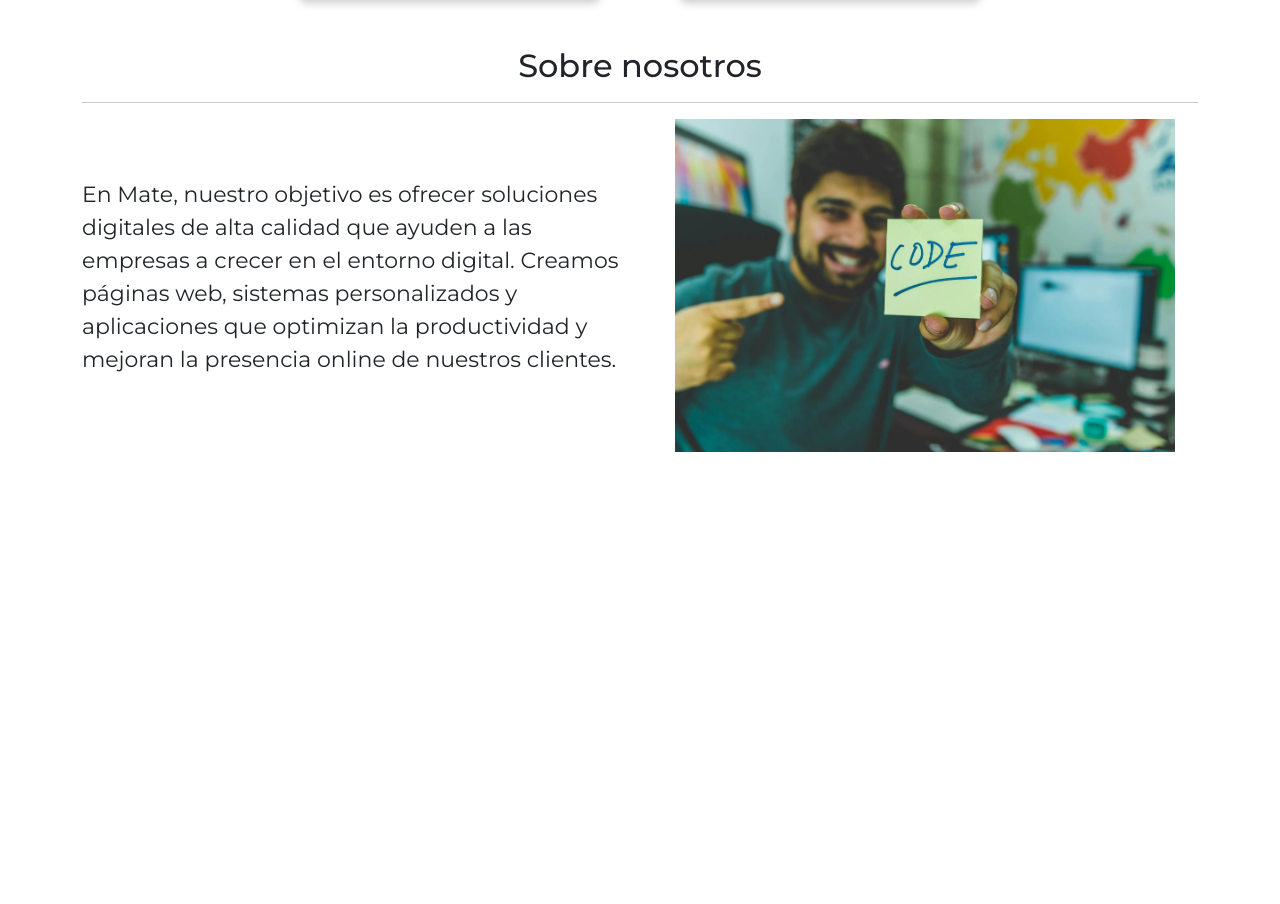
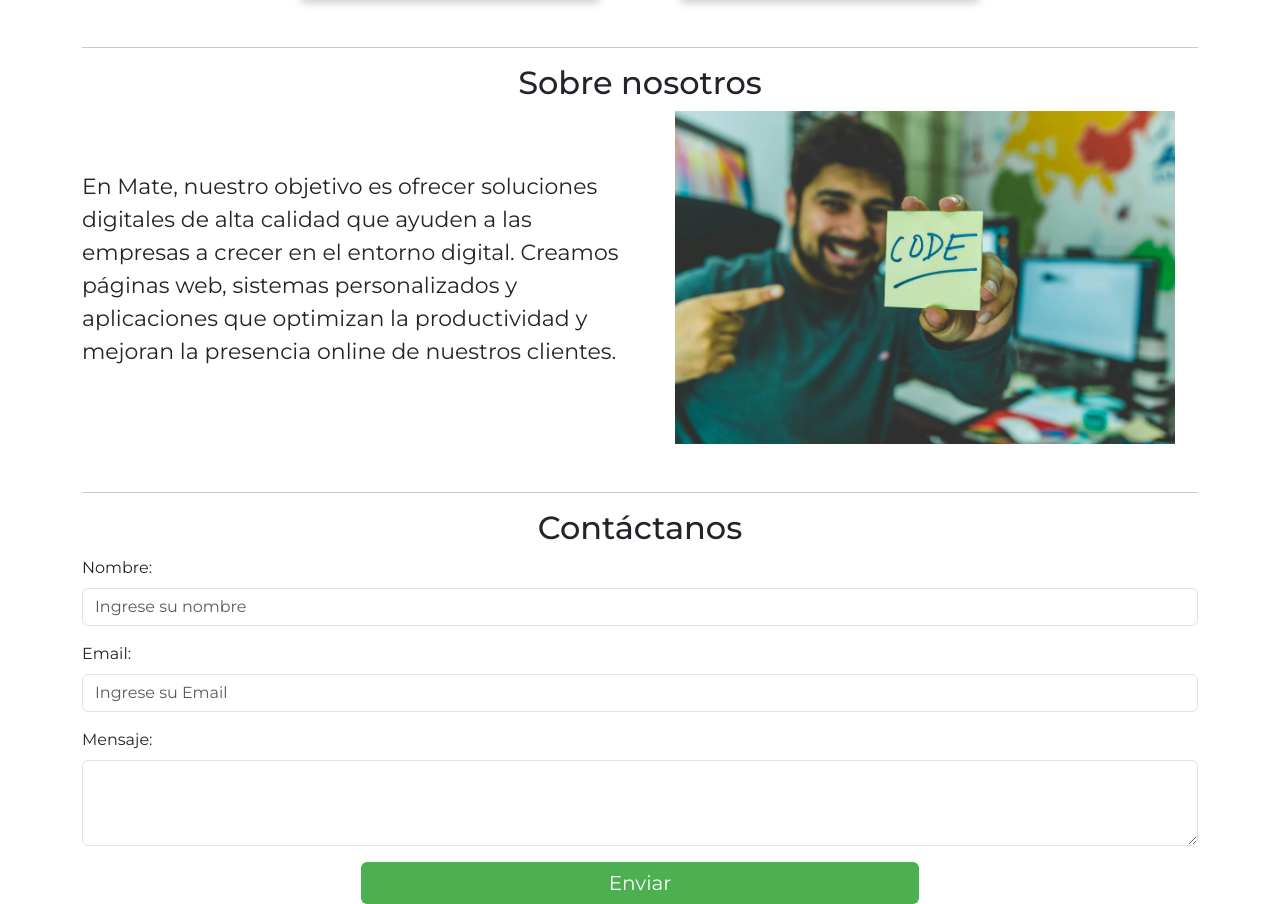
Before and after one commit to ivan-silva22/mate, a React (Vite) app: page / in a window 1280 px wide. Shown: the part 1624-2528 px from the top of the page. Before the commit the page ends 2076 px from the top, so only its background shows below. Built offline with nearby package versions, Linux system fonts and the light colour scheme.

Commit message:
agregue el maquetado de contacto

```diff
--- a/src/App.css
+++ b/src/App.css
@@ -57,7 +57,6 @@ body{
   margin-bottom: 20px;
 }
 
-/* Botón */
 .btn-contacto {
   background-color: #28a745;
   color: white;
@@ -68,6 +67,7 @@ body{
   cursor: pointer;
   transition: background-color 0.3s ease;
   z-index: 3;
+  text-decoration: none;
 }
 
 .btn-contacto:hover {
--- a/src/components/common/Menu.jsx
+++ b/src/components/common/Menu.jsx
@@ -13,7 +13,6 @@ const Menu = () => {
             <Nav className="ms-auto">
               <Nav.Link href="#home" className="item-menu">Sobre nosotros</Nav.Link>
               <Nav.Link href="#link" className="item-menu">Servicios</Nav.Link>
-              <Nav.Link href="#link" className="item-menu">Logros</Nav.Link>
               <Nav.Link href="#link" className="item-menu">Contáctanos</Nav.Link>
             </Nav>
           </Navbar.Collapse>
--- a/src/components/views/Inicio.jsx
+++ b/src/components/views/Inicio.jsx
@@ -1,4 +1,4 @@
-import { Col, Container, Row, Button, Card } from "react-bootstrap";
+import { Col, Container, Row, Button, Card, Form } from "react-bootstrap";
 import iconoWeb from "../../../public/desarrollo-web.png";
 import iconoSistema from "../../../public/desarrollo-sistemas.png";
 import iconoMantenimiento from "../../../public/mantenimiento-web.png";
@@ -15,15 +15,15 @@ const Inicio = () => {
             Conectamos tu negocio con la tecnología, como un mate conecta
             amigos.
           </h1>
-          <button type="button" className="btn-contacto mt-5">
+          <a href="#contacto" className="btn-contacto mt-5">
             Contáctanos
-          </button>
+          </a>
         </article>
       </section>
       <Container className="mt-5">
         <article className="text-center">
+        <hr />
           <h2>Nuestros servicios</h2>
-          <hr />
         </article>
         <Row className="mt-5 justify-content-center">
           <Col md={4} className="d-flex justify-content-center">
@@ -121,8 +121,8 @@ const Inicio = () => {
         </Row>
         <section className="mt-5">
           <article className="text-center">
+          <hr />
             <h2>Sobre nosotros</h2>
-            <hr />
           </article>
           <Row className="align-items-center justify-content-center">
             <Col md={6} className="d-flex justify-content-center">
@@ -143,6 +143,40 @@ const Inicio = () => {
             </Col>
           </Row>
         </section>
+        <section className="mt-5" id="contacto">
+          <article className="text-center">
+            <hr />
+            <h2>Contáctanos</h2>
+          </article>
+          <article>
+            <Form>
+              <Form.Group
+                className="mb-3"
+                controlId="exampleForm.ControlNombre"
+              >
+                <Form.Label>Nombre:</Form.Label>
+                <Form.Control type="text" placeholder="Ingrese su nombre" />
+              </Form.Group>
+              <Form.Group
+                className="mb-3"
+                controlId="exampleForm.ControlEmail"
+              >
+                <Form.Label>Email:</Form.Label>
+                <Form.Control type="email" placeholder="Ingrese su Email" />
+              </Form.Group>
+              <Form.Group
+                className="mb-3"
+                controlId="exampleForm.ControlMensaje"
+              >
+                <Form.Label>Mensaje:</Form.Label>
+                <Form.Control as="textarea" rows={3} />
+              </Form.Group>
+              <div className="text-center">
+              <Button className="btn-info w-50 fs-5">Enviar</Button>
+              </div>
+            </Form>
+          </article>
+        </section>
       </Container>
     </main>
   );
```
